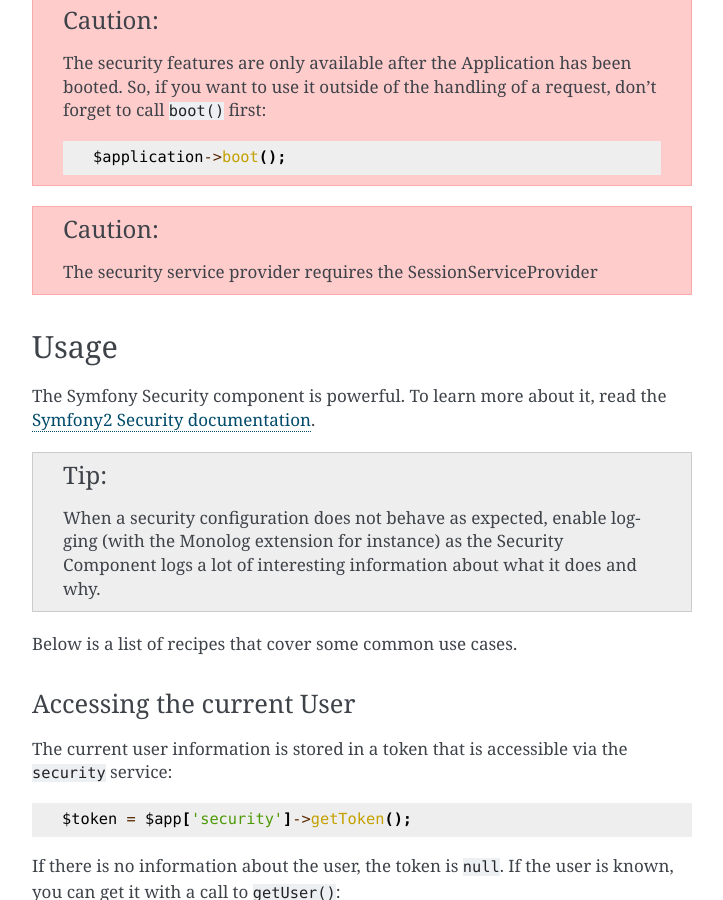
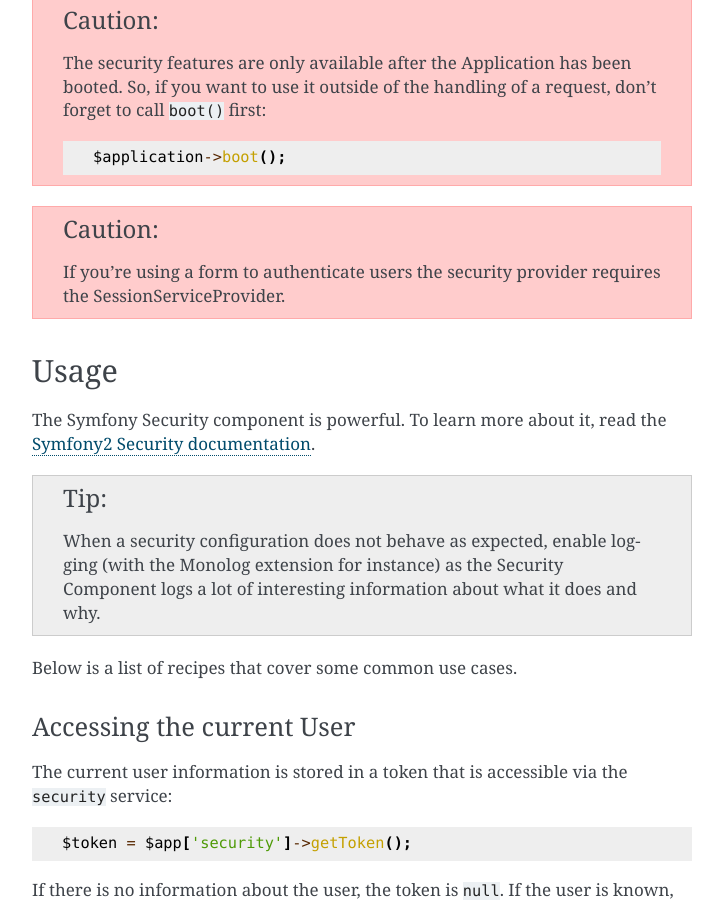
Before and after one commit to silexphp/Silex, a Sphinx documentation site: the page built from doc/providers/security.rst, in a window 1280 px wide and 900 px high, scrolled down 1246 px. Shown: the whole window, without its empty margins (388-1111 px from the left). Built offline with Sphinx 7.4.7, drawn with Linux system fonts in a browser that asks for light colours; pages that are not in the unit, such as notebooks, are missing from menus.

Commit message:
Update security.rst

```diff
--- a/doc/providers/security.rst
+++ b/doc/providers/security.rst
@@ -73,7 +73,7 @@ Registering
 
 .. caution::
 
-    The security service provider requires the SessionServiceProvider
+    If you're using a form to authenticate users the security provider requires the SessionServiceProvider.
 
 Usage
 -----
```
